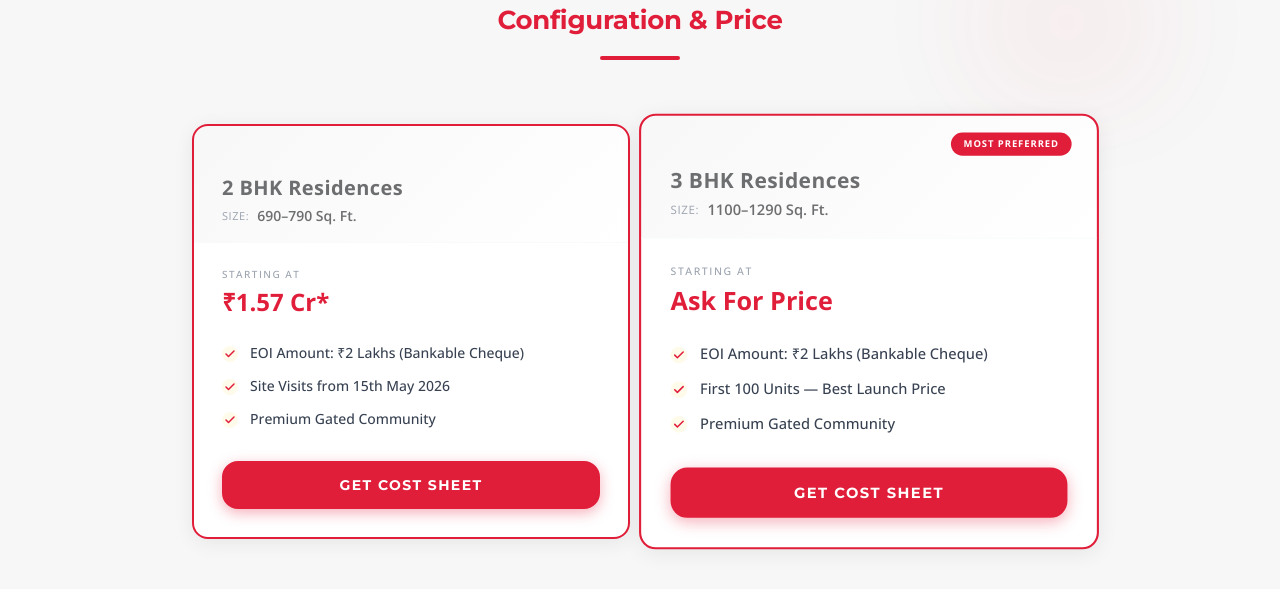
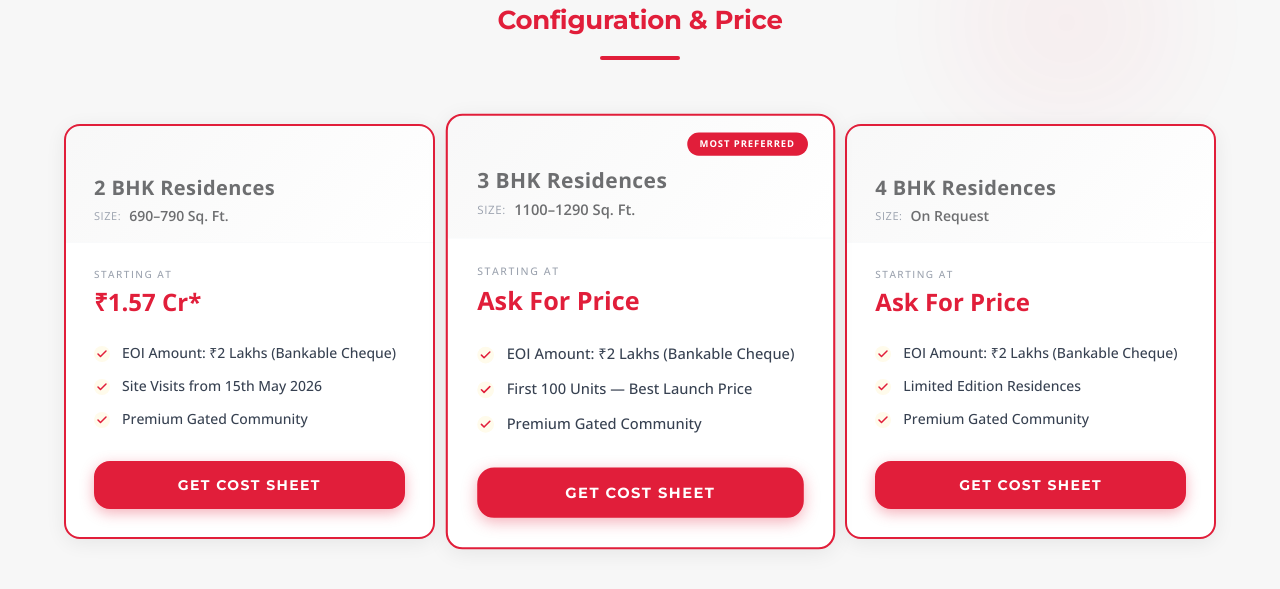
Before and after one commit to vineet-proptiger/L-T-Wagle-Estate, a Next.js app: page / in a window 1280 px wide. Shown: the part 3940-4529 px from the top of the page. Built offline with nearby package versions, Linux system fonts and the light colour scheme.

Commit message:
feat: add Pricing component with unit configuration details and cost sheet trigger

```diff
--- a/components/Pricing.jsx
+++ b/components/Pricing.jsx
@@ -30,6 +30,19 @@
       "Premium Gated Community",
     ],
     isPopular: true,
+  },
+  {
+    type: "4 BHK Residences",
+    size: "On Request",
+    price: "Ask For Price",
+    oldPrice: null,
+    btnText: "Get Cost Sheet",
+    features: [
+      "EOI Amount: ₹2 Lakhs (Bankable Cheque)",
+      "Limited Edition Residences",
+      "Premium Gated Community",
+    ],
+    isPopular: false,
   },
 ];
 
@@ -70,7 +83,7 @@
           <div className="w-20 h-1 mx-auto rounded-full mb-4" style={{ background: "var(--color-gold)" }} />
         </div>
 
-        <div className="grid grid-cols-1 sm:grid-cols-2 gap-5 max-w-4xl mx-auto">
+        <div className="grid grid-cols-1 sm:grid-cols-2 lg:grid-cols-3 gap-5 max-w-6xl mx-auto">
           {units.map((unit, idx) => (
             <div
               key={idx}
```
